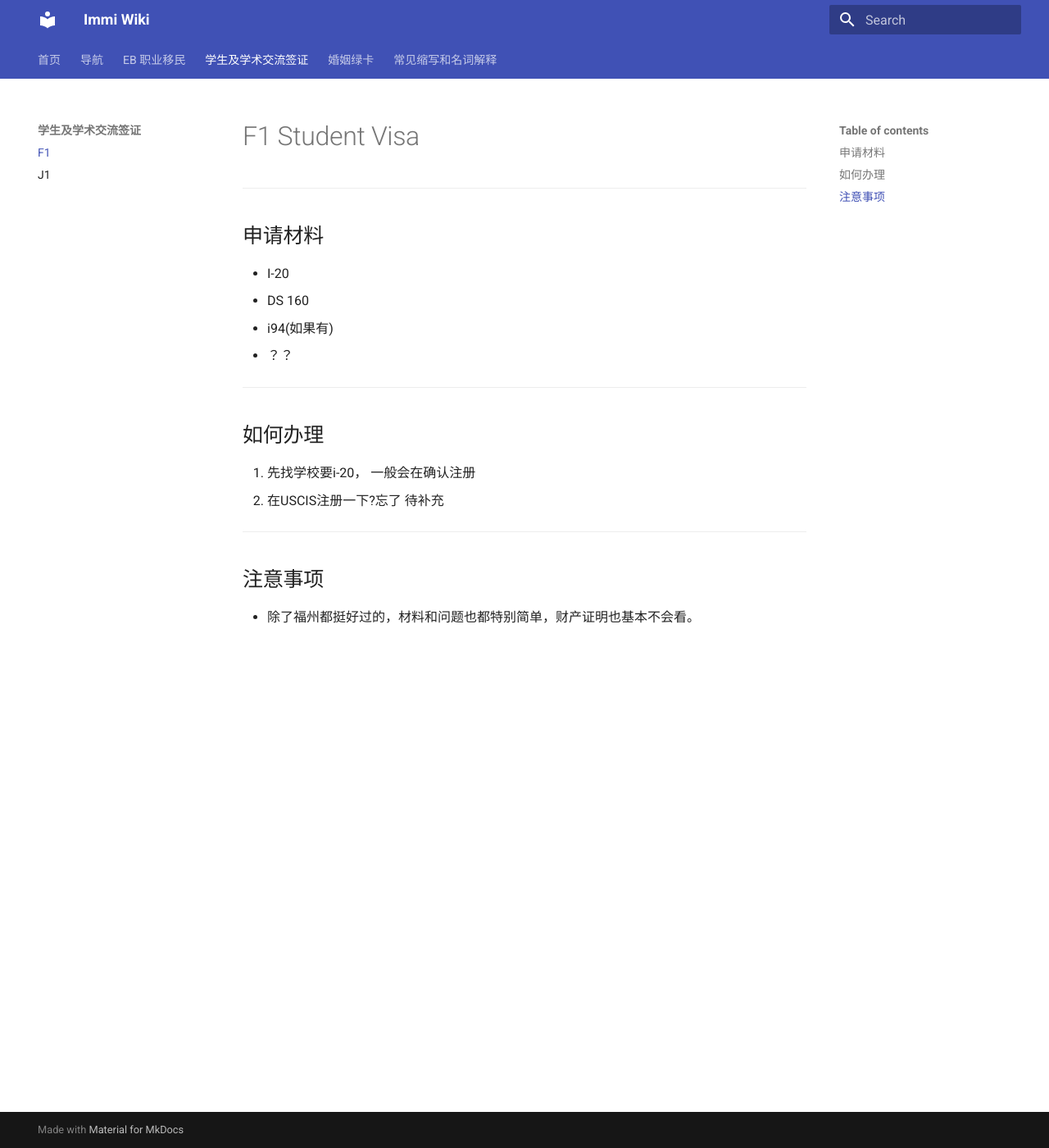
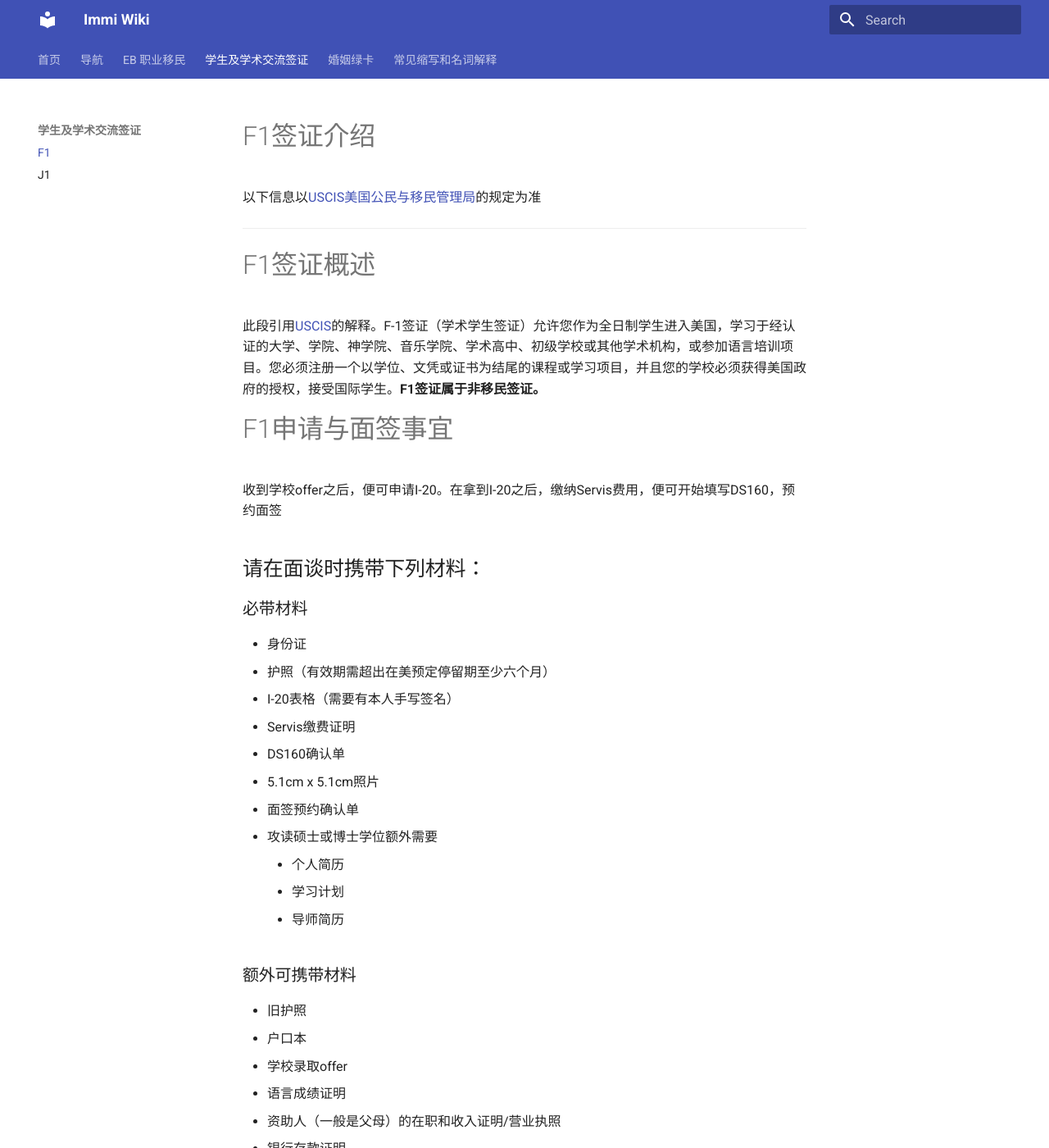
Before and after one commit to Shiccovo/ImmiWiki, an MkDocs documentation site: the page built from docs/student/F1.md, in a window 1280 px wide and 1400 px high. Shown: the whole window at 82% size. Built offline with MkDocs 1.6.1 and Material for MkDocs 9.7.7, drawn with Linux system fonts in a browser that asks for light colours; some of the changed text lies outside the part shown.

Commit message:
F1 add content

```diff
--- a/docs/student/F1.md
+++ b/docs/student/F1.md
@@ -1,22 +1,88 @@
-# F1 Student Visa
+# F1签证介绍
+
+以下信息以[USCIS美国公民与移民管理局](https://www.uscis.gov/policy-manual/volume-2-part-f)的规定为准
 
 ***
 
-## 申请材料
+# F1签证概述
 
-- I-20
-- DS 160
-- i94(如果有)
-- ？？
+此段引用[USCIS](https://www.uscis.gov/working-in-the-united-states/students-and-exchange-visitors/students-and-employment)的解释。F-1签证（学术学生签证）允许您作为全日制学生进入美国，学习于经认证的大学、学院、神学院、音乐学院、学术高中、初级学校或其他学术机构，或参加语言培训项目。您必须注册一个以学位、文凭或证书为结尾的课程或学习项目，并且您的学校必须获得美国政府的授权，接受国际学生。**F1签证属于非移民签证。**
 
-***
-## 如何办理
+# F1申请与面签事宜
 
-1. 先找学校要i-20， 一般会在确认注册
-2. 在USCIS注册一下?忘了 待补充
+收到学校offer之后，便可申请I-20。在拿到I-20之后，缴纳Servis费用，便可开始填写DS160，预约面签
 
-***
+## 请在面谈时携带下列材料：
 
-## 注意事项
+### 必带材料
 
-- 除了福州都挺好过的，材料和问题也都特别简单，财产证明也基本不会看。
+- 身份证
+- 护照（有效期需超出在美预定停留期至少六个月）
+- I-20表格（需要有本人手写签名）
+- Servis缴费证明
+- DS160确认单
+- 5.1cm x 5.1cm照片
+- 面签预约确认单
+- 攻读硕士或博士学位额外需要
+    - 个人简历
+    - 学习计划
+    - 导师简历
+
+### 额外可携带材料
+
+- 旧护照
+- 户口本
+- 学校录取offer
+- 语言成绩证明
+- 资助人（一般是父母）的在职和收入证明/营业执照
+- 银行存款证明
+- 车产/房产证明
+
+## 面签时常见问题如下：
+
+- 你来美国的目的？
+- 要去哪个学校就读？
+- 为什么选择这所学校？
+- 为什么选择这个专业？
+- 父母的职业？收入多少？
+- 有没有亲属在美国？
+- 学习计划？
+
+# F1在学期间注意事项
+
+## F1有效期与学生身份
+
+一般F1签证为5年签，也有因敏感专业等原因只给1年签，F1签证有效期限指的是可用于入境的时间范围，而在美合法身份取决于I-20文件。**因此，只要不出入境，哪怕F1签证过期，只要I-20有效，学生身份依旧有效。**
+
+## F1续签
+
+流程与首次面签同。亦可选择免面谈，向指定网点递交要求的材料。
+
+## 转学
+
+只需更换I-20并及时更新Servis、在新学校上课维持学生身份即可，无需更换F1签证
+
+## 学生身份的维持
+
+每个学期，本科生需修至少12学分（研究生则是9学分）以维持F1学生身份的合法
+
+## 工作限制
+
+**F-1学生在第一学年期间不得在校外工作**，但可以根据某些条件和限制接受校内就业。在第一学年之后，F-1学生可以从事三种类型的校外就业：
+
+- CPT
+    - 在读期间申请，实习签证
+    - 需要在美国连续完成两学期全日制学习并获得学校相关部门批准
+    - CPT全职总时长超过12个月将失去获得OPT的资格
+
+- OPT
+    - 毕业前90天内或毕业后60天以内提交申请
+    - 获得OPT之后，必须在90天内找到与专业相关的全职工作
+    - 基本有效时长为12个月
+
+- STEM专业可选的OPT
+    - STEM专业可申请将OPT最多延长至36个月
+
+## 递交I-589后学生身份的影响
+
+>>>>>>> 91260da (F1 add content)
```
